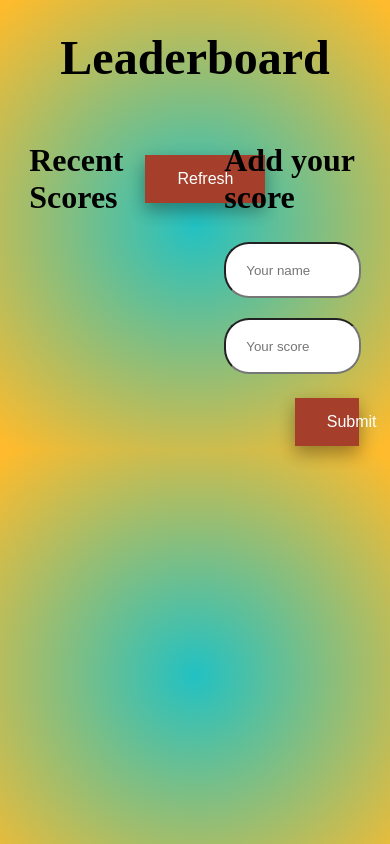
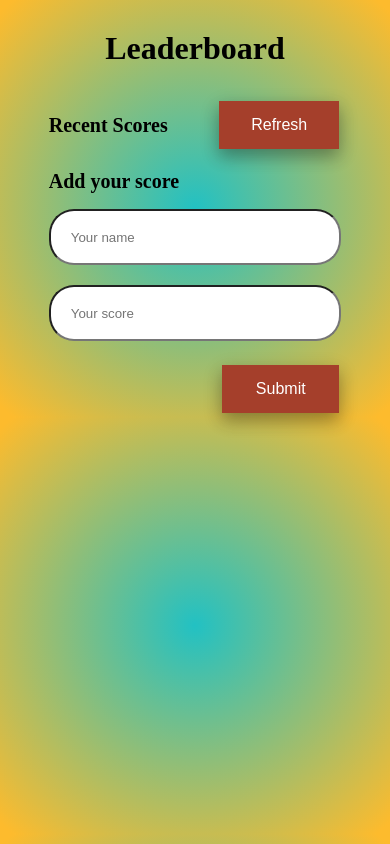
Before and after one commit to Anand8317/Leaderboard, a website built with webpack: page src/index.html in a window 390 px wide. Built offline with nearby package versions, Linux system fonts and the light colour scheme; no server answers.

Commit message:
Made it responsive for tablet and mobile

```diff
--- a/src/style.css
+++ b/src/style.css
@@ -102,3 +102,28 @@ input {
   height: 50px;
   padding-left: 20px;
 }
+
+@media only screen and (max-width: 720px) {
+  .recentScore {
+    display: flex;
+    flex-direction: column;
+  }
+
+  #recentScore {
+    width: 75%;
+    margin: 0 auto;
+  }
+
+  #addYourScore {
+    width: 75%;
+    margin: 0 auto;
+  }
+
+  h1 {
+    font-size: 32px;
+  }
+
+  h2 {
+    font-size: 20px;
+  }
+}
```
